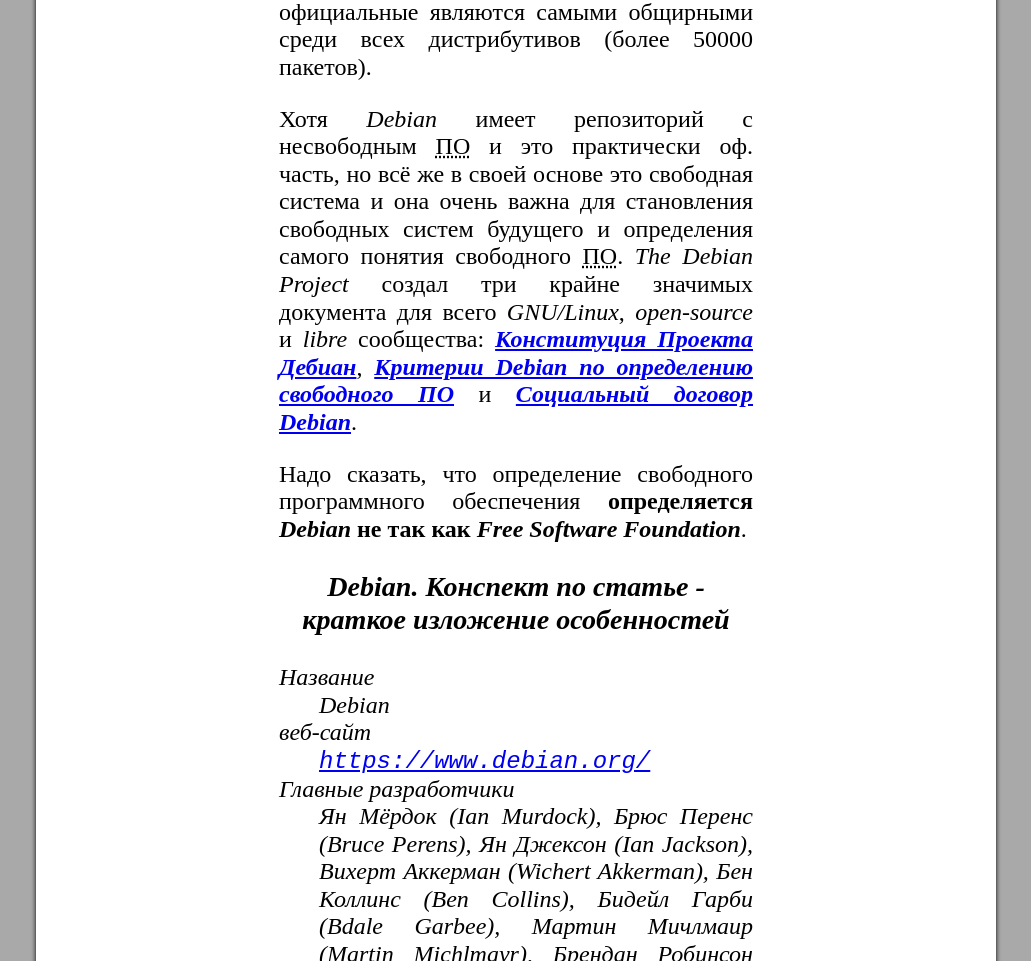
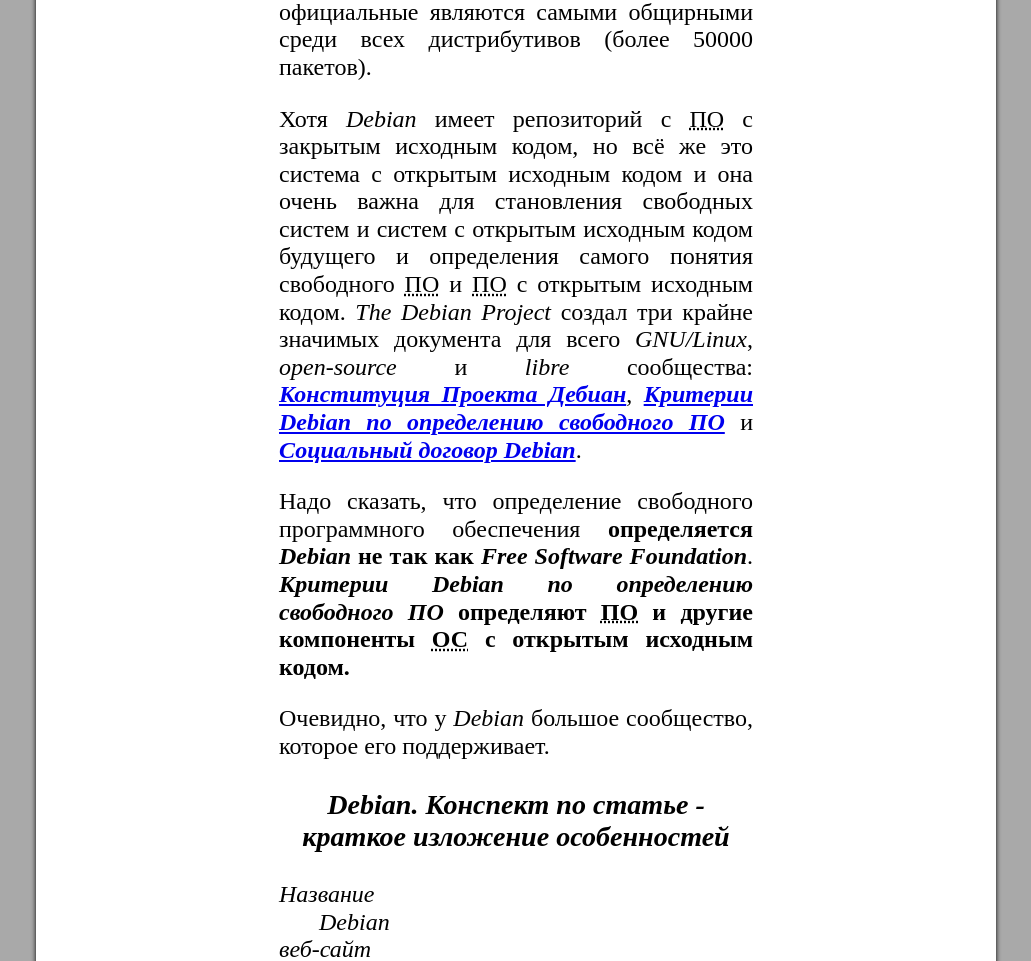
Before and after one commit to fedor1113/SmallTableofDistros, a plain HTML site: page Debian/debian.html in a window 1280 px wide. Shown: the part 3439-4400 px from the top of the page, without its empty margins (124-1155 px from the left). Drawn offline with Linux system fonts and the light colour scheme.

Commit message:
Debian web-page. / Страница про Debian.

```diff
--- a/Debian/debian.html
+++ b/Debian/debian.html
@@ -53,11 +53,14 @@
                         Для работы с репозиториями, зависимостями, используется <i>Advanced Packaging Tool</i>, - фактически, более высокоуровневая надстройка над <i>dpkg</i> с расширенным функционалом. Программа автоматизирует получение, конфигурацию и установку пакетов. Была написана по проекту начатому Браяном Вайтом для <i>Debian</i>. О самих репозиториях <i>Debian</i> следует сказать, что официальные являются самыми общирными среди всех дистрибутивов (более 50000 пакетов).
                     </p>
 					<p>
-						Хотя <i>Debian</i> имеет репозиторий с несвободным <abbr title="программное обеспечение">ПО</abbr> и это практически оф. часть, но всё же в своей основе это свободная система и она очень важна для становления свободных систем будущего и определения самого понятия свободного <abbr title="программное обеспечение">ПО</abbr>. <i>The Debian Project</i> создал три крайне значимых документа для всего <i>GNU/Linux</i>, <i>open-source</i> и <i>libre</i> сообщества: <a href="https://www.debian.org/devel/constitution.ru.html"><b><i>Конституция Проекта Дебиан</i></b></a>, <a href="https://www.debian.org/social_contract.ru.html#guidelines"><b><i>Критерии Debian по определению свободного ПО</i></b></a> и <a href="https://www.debian.org/social_contract.ru.html"><b><i>Социальный договор Debian</i></b></a>.
+						Хотя <i>Debian</i> имеет репозиторий с <abbr title="программное обеспечение">ПО</abbr> с закрытым исходным кодом, но всё же это система с открытым исходным кодом и она очень важна для становления свободных систем и систем с открытым исходным кодом будущего и определения самого понятия свободного <abbr title="программное обеспечение">ПО</abbr> и <abbr title="программное обеспечение">ПО</abbr> с открытым исходным кодом. <i>The Debian Project</i> создал три крайне значимых документа для всего <i>GNU/Linux</i>, <i>open-source</i> и <i>libre</i> сообщества: <a href="https://www.debian.org/devel/constitution.ru.html"><b><i>Конституция Проекта Дебиан</i></b></a>, <a href="https://www.debian.org/social_contract.ru.html#guidelines"><b><i>Критерии Debian по определению свободного ПО</i></b></a> и <a href="https://www.debian.org/social_contract.ru.html"><b><i>Социальный договор Debian</i></b></a>.
 					</p>
 					<p>
-						Надо сказать, что определение свободного программного обеспечения <b>определяется <i>Debian</i> не так как <i>Free Software Foundation</i></b>.
+                        Надо сказать, что определение свободного программного обеспечения <b>определяется <i>Debian</i> не так как <i>Free Software Foundation</i></b>. <b><i>Критерии Debian по определению свободного ПО</i> определяют <abbr title="программное обеспечение">ПО</abbr> и другие компоненты <abbr title="операционной системы">ОС</abbr> с открытым исходным кодом.</b>
 					</p>
+                    <p>
+                        Очевидно, что у <i>Debian</i> большое сообщество, которое его поддерживает.
+                    </p>
 				</article>
                 <div>
                     <h3><b>Debian.</b> Конспект по статье - краткое изложение особенностей</h3>
```
